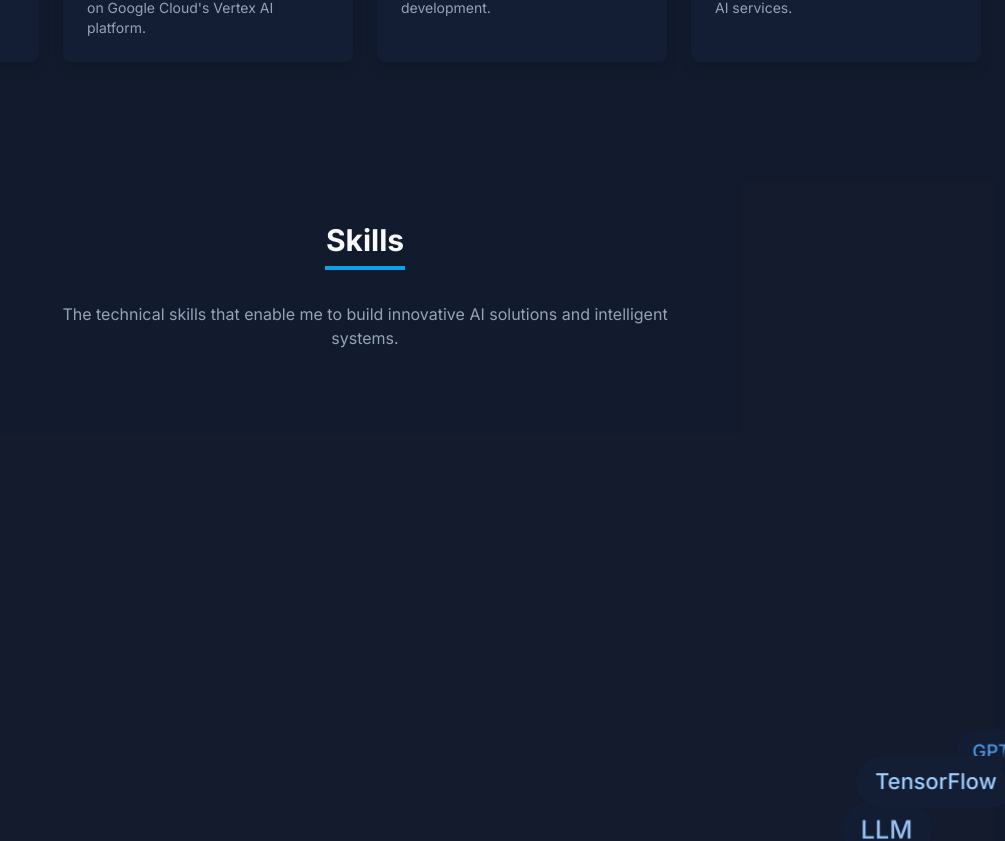
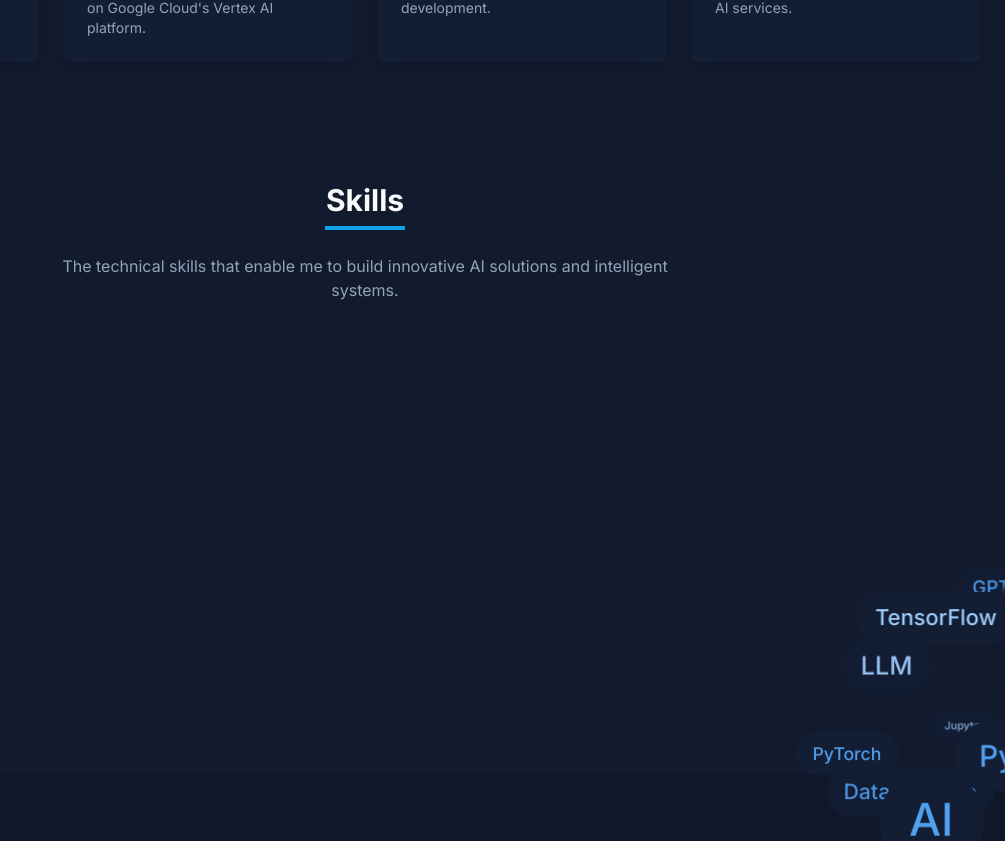
Before and after one commit to mummadimaheswar/maheswar-portfolio, a React (Vite) app: page / in a window 1280 px wide. Shown: the part 2614-3455 px from the top of the page, without its empty margins (275-1280 px from the left). Built offline with nearby package versions, Linux system fonts and the light colour scheme.

Commit message:
Fix: Skills cloud animation
Adjust the animation of the skills cloud to be closer to the elements.

```diff
--- a/src/components/SkillsCloud.tsx
+++ b/src/components/SkillsCloud.tsx
@@ -117,7 +117,7 @@ const SkillsCloud = () => {
   return (
     <section
       id="skills"
-      className="py-20 bg-secondary/10 flex items-center justify-center min-h-screen"
+      className="py-10 bg-secondary/10"
       ref={ref}
     >
       <div className="container mx-auto px-6 w-full">
@@ -125,17 +125,17 @@ const SkillsCloud = () => {
           initial={{ opacity: 0, y: 20 }}
           animate={isInView ? { opacity: 1, y: 0 } : { opacity: 0, y: 20 }}
           transition={{ duration: 0.6 }}
-          className="mb-12 text-center"
+          className="mb-8 text-center"
         >
           <h2 className="text-3xl font-bold mb-2">Skills</h2>
-          <div className="w-20 h-1 bg-primary mx-auto mb-8"></div>
+          <div className="w-20 h-1 bg-primary mx-auto mb-6"></div>
           <p className="text-muted-foreground max-w-2xl mx-auto">
             The technical skills that enable me to build innovative AI solutions and intelligent systems.
           </p>
         </motion.div>
 
         <motion.div
-          className="relative h-[500px] skill-cloud mx-auto"
+          className="relative h-[400px] skill-cloud mx-auto"
           initial={{ opacity: 0 }}
           animate={isInView ? { opacity: 1 } : { opacity: 0 }}
           transition={{ duration: 0.8, delay: 0.2 }}
```
